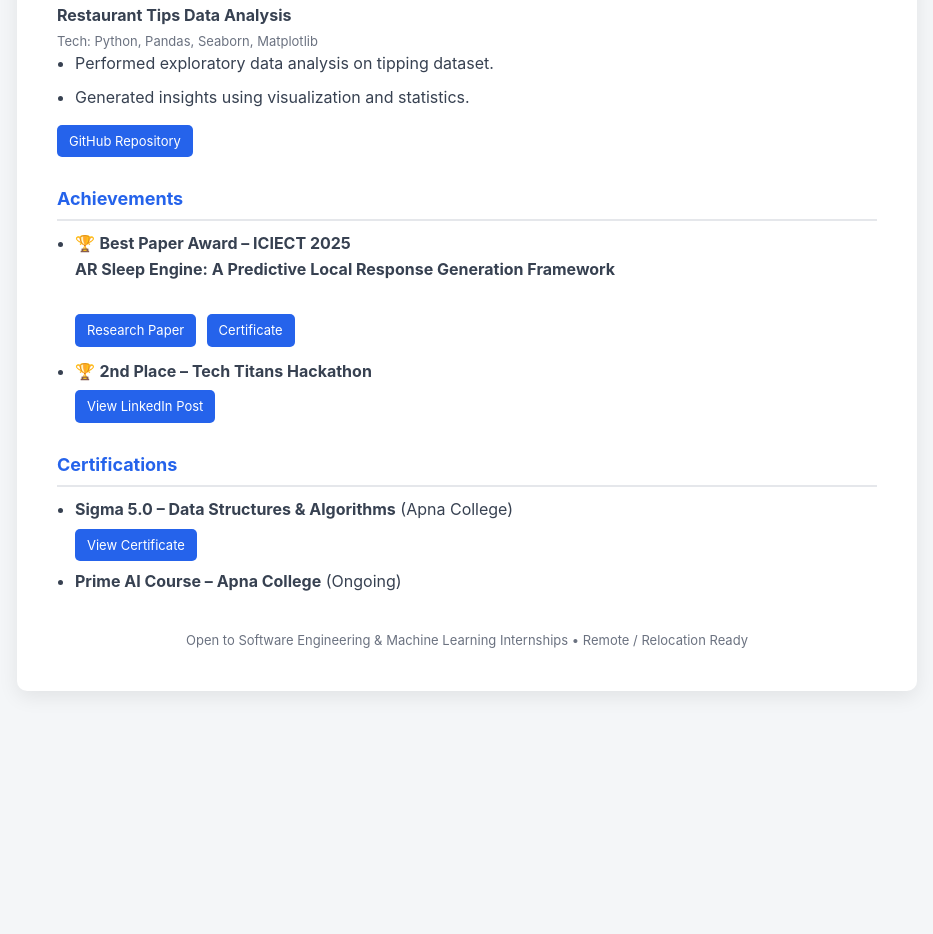
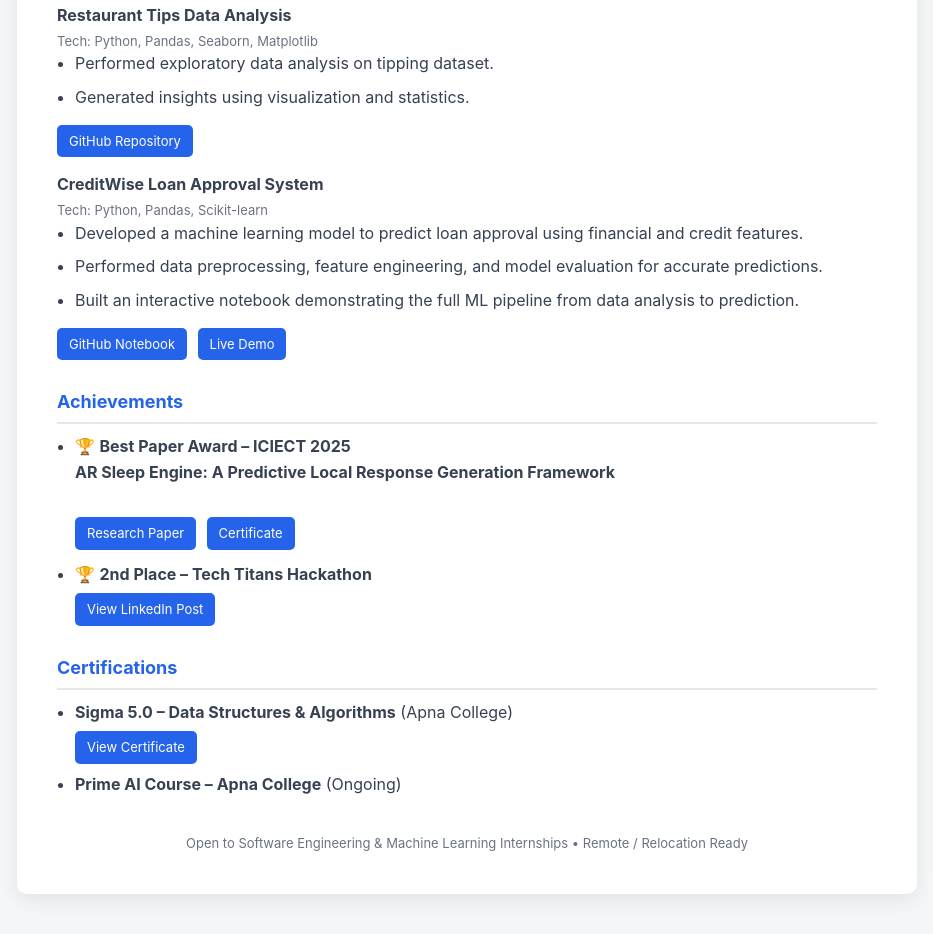
Before and after one commit to jayantjain052005/resume, a plain HTML site: page index.html in a window 1280 px wide. Shown: the part 1695-2629 px from the top of the page, without its empty margins (173-1106 px from the left). Before the commit the page ends 2426 px from the top, so only its background shows below. Drawn offline with Linux system fonts and the light colour scheme.

Commit message:
index.html

```diff
--- a/index.html
+++ b/index.html
@@ -353,8 +353,32 @@ GitHub Repository
 </a>
 
 </div>
+  <div class="project">
+
+<strong>CreditWise Loan Approval System</strong>
+
+<div class="tech">
+Tech: Python, Pandas, Scikit-learn
+</div>
+
+<ul>
+<li>Developed a machine learning model to predict loan approval using financial and credit features.</li>
+<li>Performed data preprocessing, feature engineering, and model evaluation for accurate predictions.</li>
+<li>Built an interactive notebook demonstrating the full ML pipeline from data analysis to prediction.</li>
+</ul>
+
+<a class="btn" href="https://github.com/jayantjain052005/CreditWiseLoanSystem/blob/main/loan_model_clean.ipynb" target="_blank">
+GitHub Notebook
+</a>
+
+<a class="btn" href="https://mybinder.org/v2/gh/jayantjain052005/CreditWiseLoanSystem/HEAD?labpath=loan_model_clean.ipynb" target="_blank">
+Live Demo
+</a>
 
 </div>
+
+</div>
+
 
 
 <div class="section">
```
